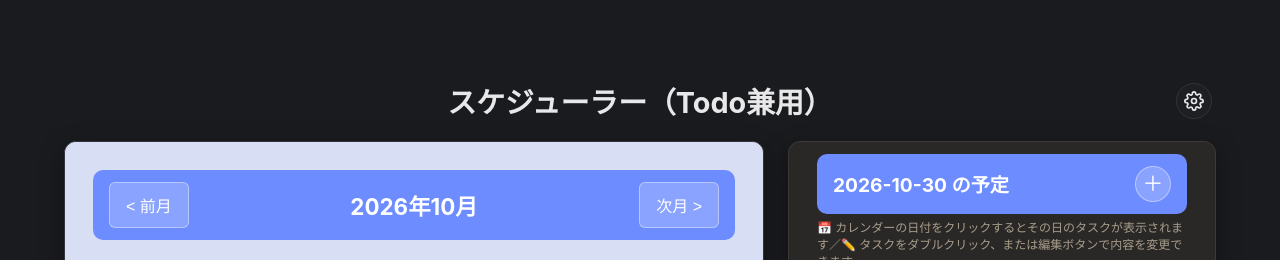
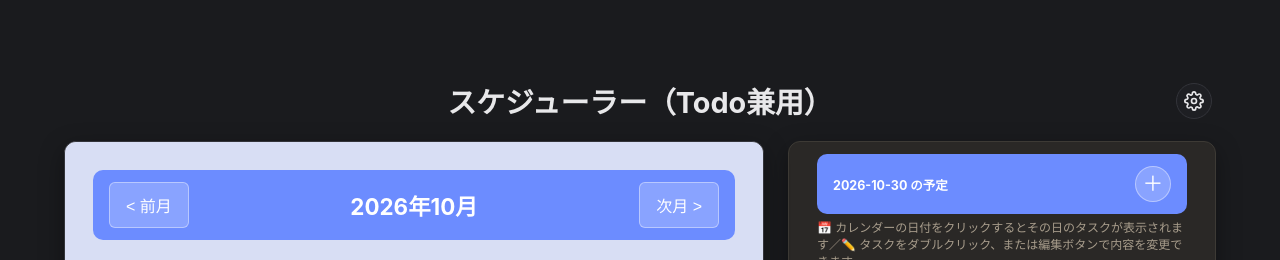
Before and after one commit to ryok-011688/demo-calendar-1, a plain HTML site: page index.html in a window 1280 px wide. Shown: the top 260 px of the page. Drawn offline with Linux system fonts and the light colour scheme.

Commit message:
Shrink the "○○の予定" heading text by 5pt
Reduce .filter-label's font-size from a flat 1.2rem to
calc(1.2rem - 5pt), keeping the colored band's padding unchanged so
only the heading text itself gets smaller.

Co-Authored-By: Claude Sonnet 5 <noreply@anthropic.com>
Claude-Session: https://claude.ai/code/session_01CHvdJCJCc38PCYvtThdZ7o

```diff
--- a/index.html
+++ b/index.html
@@ -789,7 +789,7 @@
   }
 
   .filter-label {
-    font-size: 1.2rem;
+    font-size: calc(1.2rem - 5pt);
     font-weight: 700;
     color: var(--header-text-color);
   }
```
